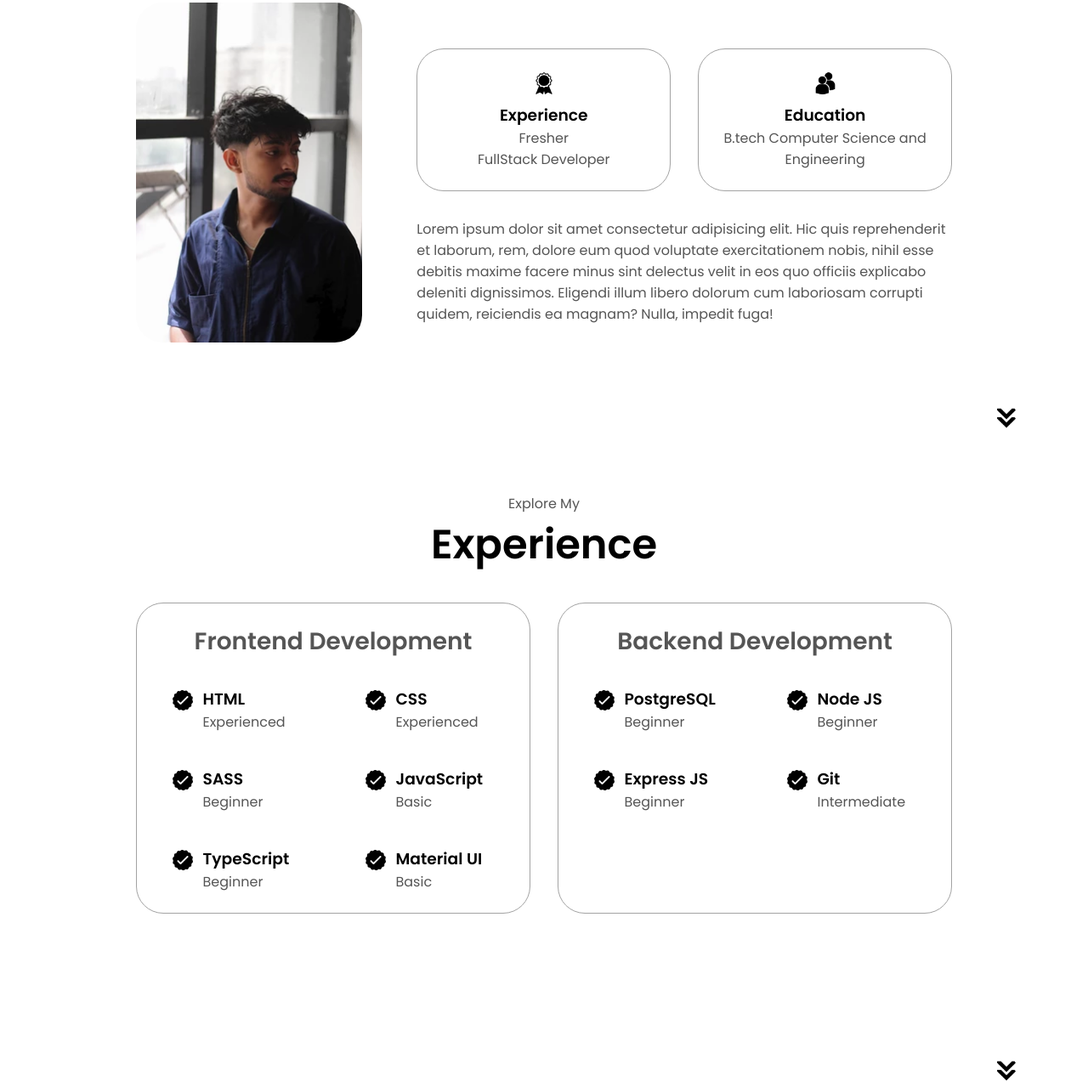
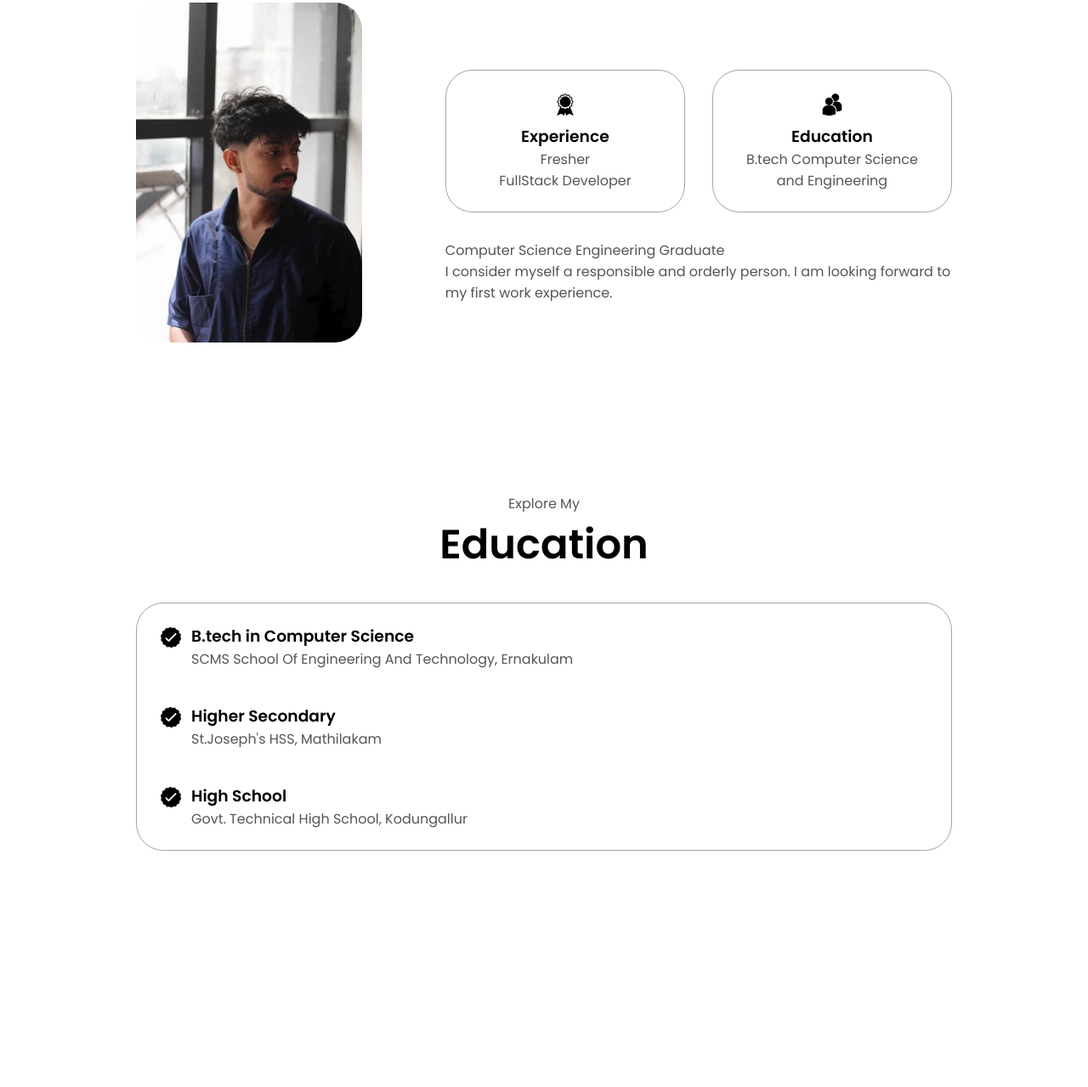
Before and after one commit to hrithul/portfolio, a plain HTML site: page index.html in a window 1280 px wide. Shown: the part 1116-2395 px from the top of the page at 85% size. Drawn offline with nearby package versions, Linux system fonts and the light colour scheme.

Commit message:
sectioned to 6 pages

```diff
--- a/index.html
+++ b/index.html
@@ -38,7 +38,9 @@
       <div class="logo">Hrithul P B</div>
       <div>
         <ul class="nav-links">
+          <li><a href="#profile">Home</a></li>
           <li><a href="#about">About</a></li>
+          <li><a href="#education-more">Education</a></li>
           <li><a href="#experience">Experience</a></li>
           <li><a href="#projects">Projects</a></li>
           <li><a href="#contact">Contact</a></li>
@@ -55,6 +57,7 @@
         </div>
         <div class="menu-links">
           <li><a href="#about" onclick="toggleMenu()">About</a></li>
+          <li><a href="#education-more" onclick="toggleMenu()">Education</a></li>
           <li><a href="#experience" onclick="toggleMenu()">Experience</a></li>
           <li><a href="#projects" onclick="toggleMenu()">Projects</a></li>
           <li><a href="#contact" onclick="toggleMenu()">Contact</a></li>
@@ -130,22 +133,56 @@
           </div>
           <div class="text-container">
             <p>
-              Lorem ipsum dolor sit amet consectetur adipisicing elit. Hic quis
-              reprehenderit et laborum, rem, dolore eum quod voluptate
-              exercitationem nobis, nihil esse debitis maxime facere minus sint
-              delectus velit in eos quo officiis explicabo deleniti dignissimos.
-              Eligendi illum libero dolorum cum laboriosam corrupti quidem,
-              reiciendis ea magnam? Nulla, impedit fuga!
+              Computer Science Engineering Graduate<br> I consider myself a responsible and orderly person. I am looking forward to my first work experience.
             </p>
           </div>
         </div>
       </div>
-      <img
-        src="./assets/arrow.png-small.webp"
-        alt="Arrow icon"
-        class="icon arrow"
-        onclick="location.href='./#experience'"
-      />
+    </section>
+    <section id="education-more">
+      <p class="section__text__p1">Explore My</p>
+      <h1 class="title">Education</h1>
+      <div class="experience-details-container">
+        <div class="about-containers">
+          <div class="details-container">
+            <div class="article-container-e">
+              <article>
+                <img
+                  src="./assets/checkmark.png-small.webp"
+                  alt="Experience icon"
+                  class="icon"
+                />
+                <div>
+                  <h3>B.tech in Computer Science</h3>
+                  <p>SCMS School Of Engineering And Technology, Ernakulam</p>
+                </div>
+              </article>
+              <article>
+                <img
+                  src="./assets/checkmark.png-small.webp"
+                  alt="Experience icon"
+                  class="icon"
+                />
+                <div>
+                  <h3>Higher Secondary</h3>
+                  <p>St.Joseph's HSS, Mathilakam</p>
+                </div>
+              </article>
+              <article>
+                <img
+                  src="./assets/checkmark.png-small.webp"
+                  alt="Experience icon"
+                  class="icon"
+                />
+                <div>
+                  <h3>High School</h3>
+                  <p>Govt. Technical High School, Kodungallur</p>
+                </div>
+              </article>
+            </div>
+          </div>
+        </div>
+      </div>
     </section>
     <section id="experience">
       <p class="section__text__p1">Explore My</p>
@@ -274,12 +311,6 @@
           </div>
         </div>
       </div>
-      <img
-        src="./assets/arrow.png-small.webp"
-        alt="Arrow icon"
-        class="icon arrow"
-        onclick="location.href='./#projects'"
-      />
     </section>
     <section id="projects">
       <p class="section__text__p1">Browse My Recent</p>
@@ -360,12 +391,6 @@
           </div>
         </div>
       </div>
-      <img
-        src="./assets/arrow.png-small.webp"
-        alt="Arrow icon"
-        class="icon arrow"
-        onclick="location.href='./#contact'"
-      />
     </section>
     <section id="contact">
       <p class="section__text__p1">Get in Touch</p>
@@ -397,7 +422,7 @@
             alt="Email icon"
             class="icon contact-icon email-icon"
           />
-          <p><a href="mailto:Hrithul.p.b.qwer@gmail.com">hrithul.p.b.qwer@gmail.com</a></p>
+          <p><a href="mailto:hrithul.p.b.qwer@gmail.com">hrithul.p.b.qwer@gmail.com</a></p>
         </div>
         <div class="contact-info-container">
           <img
@@ -416,7 +441,9 @@
       <nav>
         <div class="nav-links-container">
           <ul class="nav-links">
+            <li><a href="#profile">Home</a></li>
             <li><a href="#about">About</a></li>
+            <li><a href="#education-more">Education</a></li>
             <li><a href="#experience">Experience</a></li>
             <li><a href="#projects">Projects</a></li>
             <li><a href="#contact">Contact</a></li>
--- a/mediaqueries.css
+++ b/mediaqueries.css
@@ -11,7 +11,7 @@
     height: fit-content;
   }
 
-
+}
 @media screen and (max-width: 1200px) {
   #desktop-nav {
     display: none;
@@ -52,10 +52,9 @@
 }
 
 @media screen and (max-width: 600px) {
-  #contact,
-  footer {
-    /* height: 40vh; */
-  }
+  /* #contact,footer {
+    height: 40vh;
+  } */
   #profile {
     height: 83vh;
     margin-bottom: 0;
@@ -112,5 +111,3 @@
     width: 86.5vw;
   }
 }
-
-}
--- a/style.css
+++ b/style.css
@@ -27,7 +27,6 @@ a,
 }
 
 /* DESKTOP NAV */
-
 nav,
 .nav-links {
   display: flex;
@@ -39,10 +38,12 @@ nav {
   height: 17vh;
 }
 
+
 .nav-links {
   gap: 2rem;
   list-style: none;
   font-size: 1.5rem;
+
 }
 
 a {
@@ -287,11 +288,6 @@ section {
   border-radius: 2rem;
 }
 
-.arrow {
-  position: absolute;
-  right: -5rem;
-  bottom: 2.5rem;
-}
 
 .details-container {
   padding: 1.5rem;
@@ -333,6 +329,14 @@ section {
   flex-direction: column;
 }
 
+.article-container-e {
+  display: flex;
+  text-align: initial;
+  flex-wrap: wrap;
+  flex-direction: column;
+  gap: 2.5rem;
+}
+
 .article-container {
   display: flex;
   text-align: initial;
@@ -340,6 +344,9 @@ section {
   flex-direction: row;
   gap: 2.5rem;
   justify-content: space-around;
+}
+.article-container-e>article{
+  width: auto;
 }
 
 article {
```
Also changed, not shown: assets/arrow.png-small.webp (deleted).
